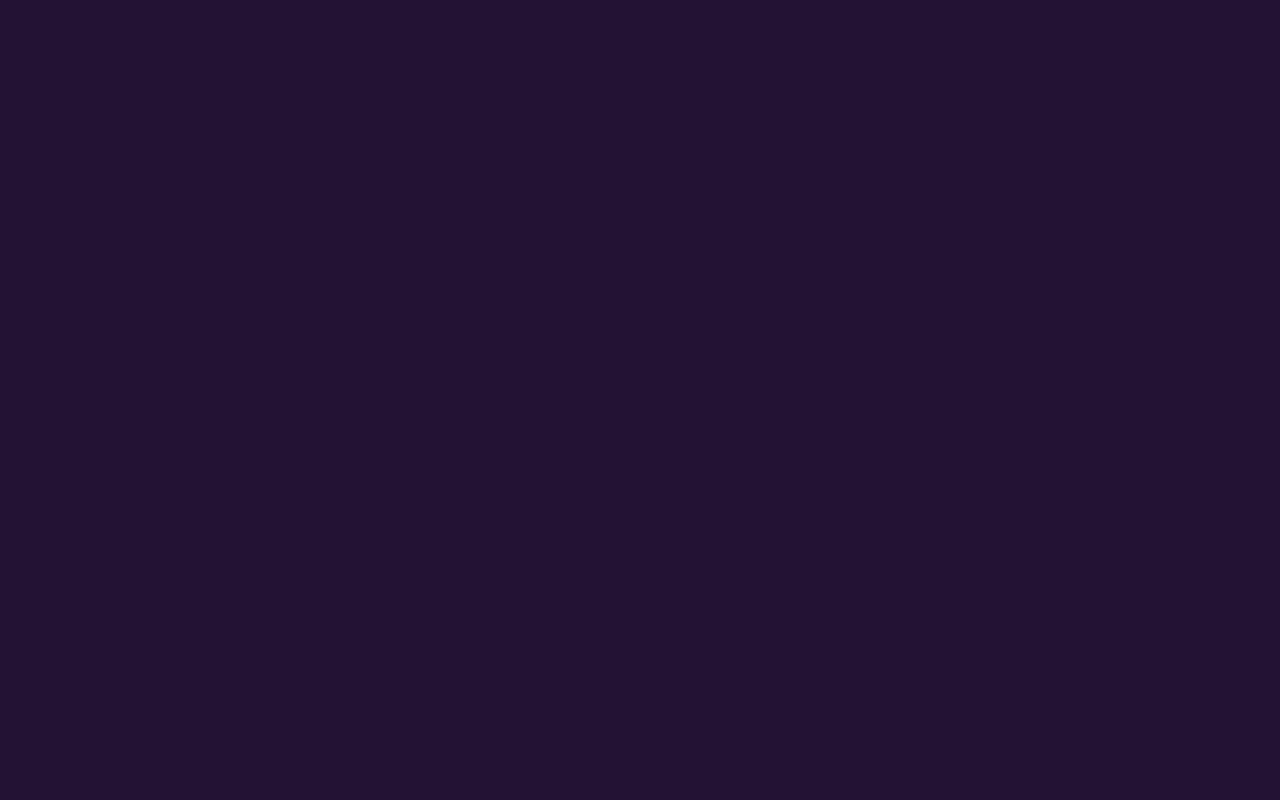
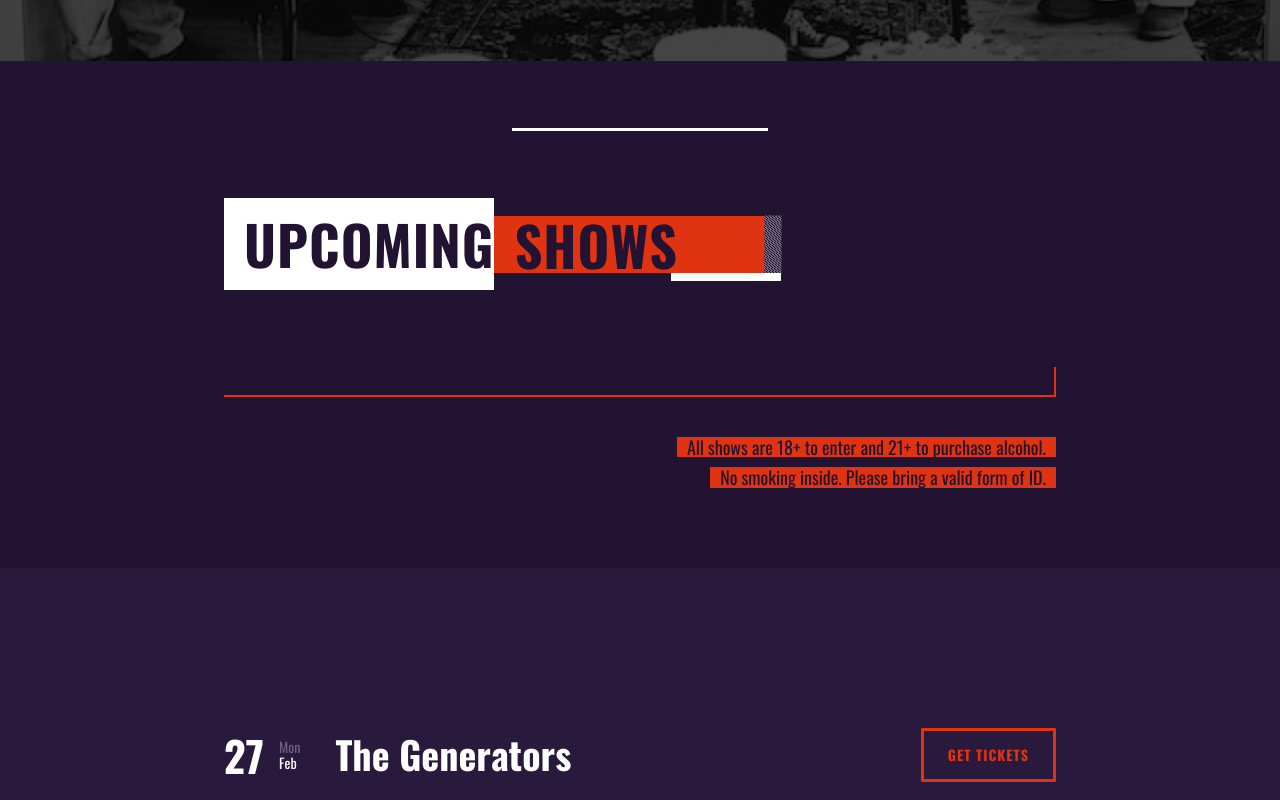
Before and after one commit to SutheeDev/The-Bloc-Camp, a React (Create React App) app in the folder client/: page / in a window 1280 px wide. Before the commit this address had no page. Shown: the part 840-1640 px from the top of the page. Before the commit the page ends 800 px from the top, so only its background shows below. Built offline with nearby package versions, Linux system fonts and the light colour scheme.

Commit message:
rename Shows component to Events

```diff
--- a/client/src/App.js
+++ b/client/src/App.js
@@ -1,11 +1,11 @@
-import Landing from "./pages/Landing.js";
-
+import { Landing, Shows } from "./pages";
 import { BrowserRouter, Routes, Route } from "react-router-dom";
 function App() {
   return (
     <BrowserRouter>
       <Routes>
-        <Route></Route>
+        <Route path="/" element={<Landing />} />
+        <Route path="/shows" element={<Shows />} />
       </Routes>
     </BrowserRouter>
   );
--- a/client/src/components/Shows.js
+++ b/client/src/components/Events.js
@@ -1,6 +1,6 @@
 import styled from "styled-components";
 
-const Shows = () => {
+const Events = () => {
   return (
     <Wrapper class="shows">
       <div class="shows-container">
@@ -95,7 +95,7 @@
     </Wrapper>
   );
 };
-export default Shows;
+export default Events;
 
 const Wrapper = styled.section`
   /* ----------------- */
--- a/client/src/components/index.js
+++ b/client/src/components/index.js
@@ -3,7 +3,7 @@
 import Footer from "./Footer";
 import Slideshow from "./Slideshow";
 import PageTitle from "./Page-title";
-import Shows from "./Shows";
+import Events from "./Events";
 import Subscribe from "./Subscribe";
 
-export { Navbar, Header, Footer, Slideshow, PageTitle, Shows, Subscribe };
+export { Navbar, Header, Footer, Slideshow, PageTitle, Events, Subscribe };
--- a/client/src/pages/Landing.js
+++ b/client/src/pages/Landing.js
@@ -4,7 +4,7 @@
   Footer,
   Slideshow,
   PageTitle,
-  Shows,
+  Events,
   Subscribe,
 } from "../components";
 import styled from "styled-components";
@@ -26,7 +26,7 @@
           </div>
         </div>
       </section>
-      <Shows />
+      <Events />
       <Subscribe />
       <Footer />
     </Wrapper>
--- a/client/src/pages/Shows.js
+++ b/client/src/pages/Shows.js
@@ -4,7 +4,7 @@
   Footer,
   Slideshow,
   PageTitle,
-  Shows,
+  Events,
   Subscribe,
 } from "../components";
 import styled from "styled-components";
```
